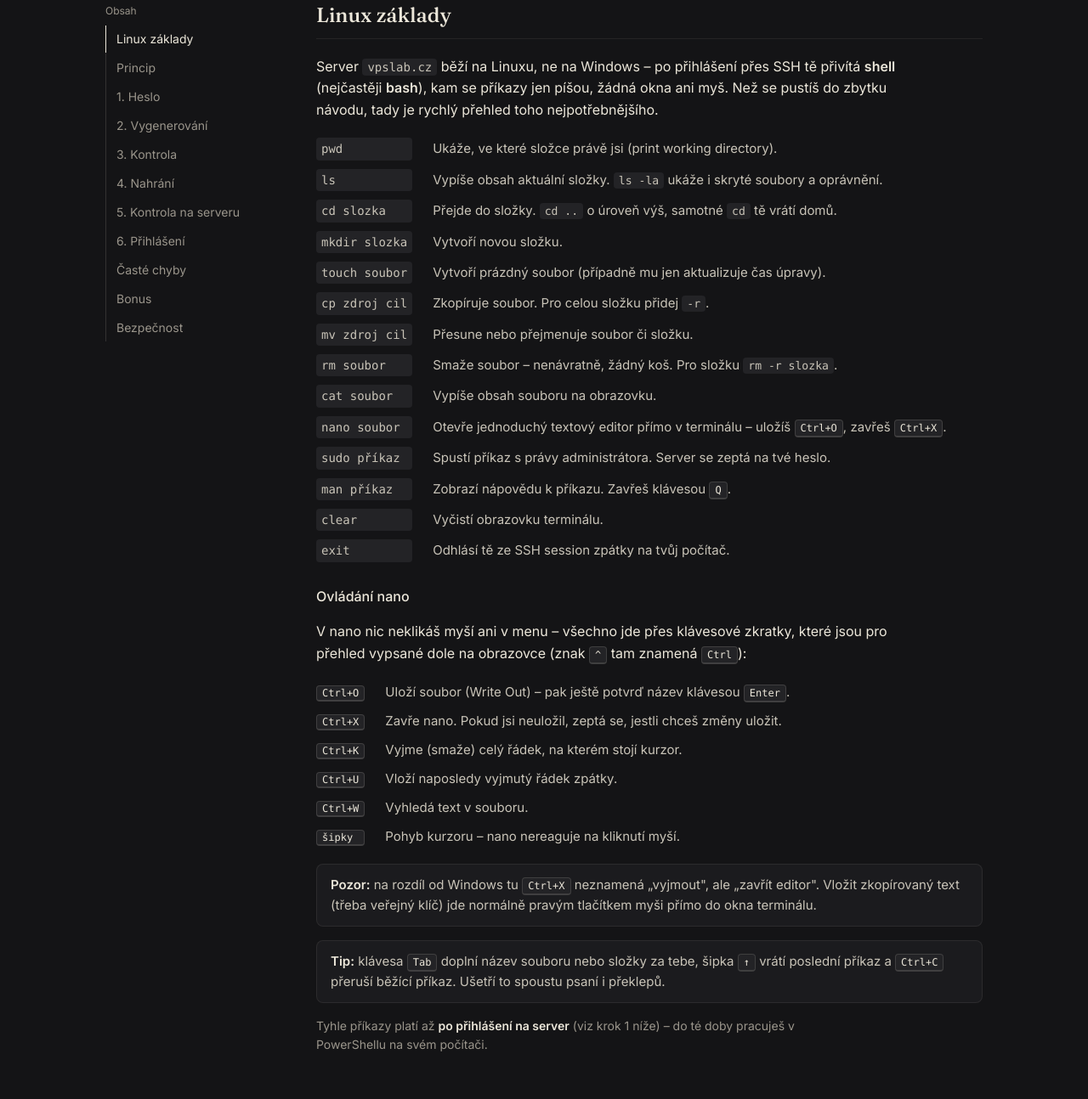
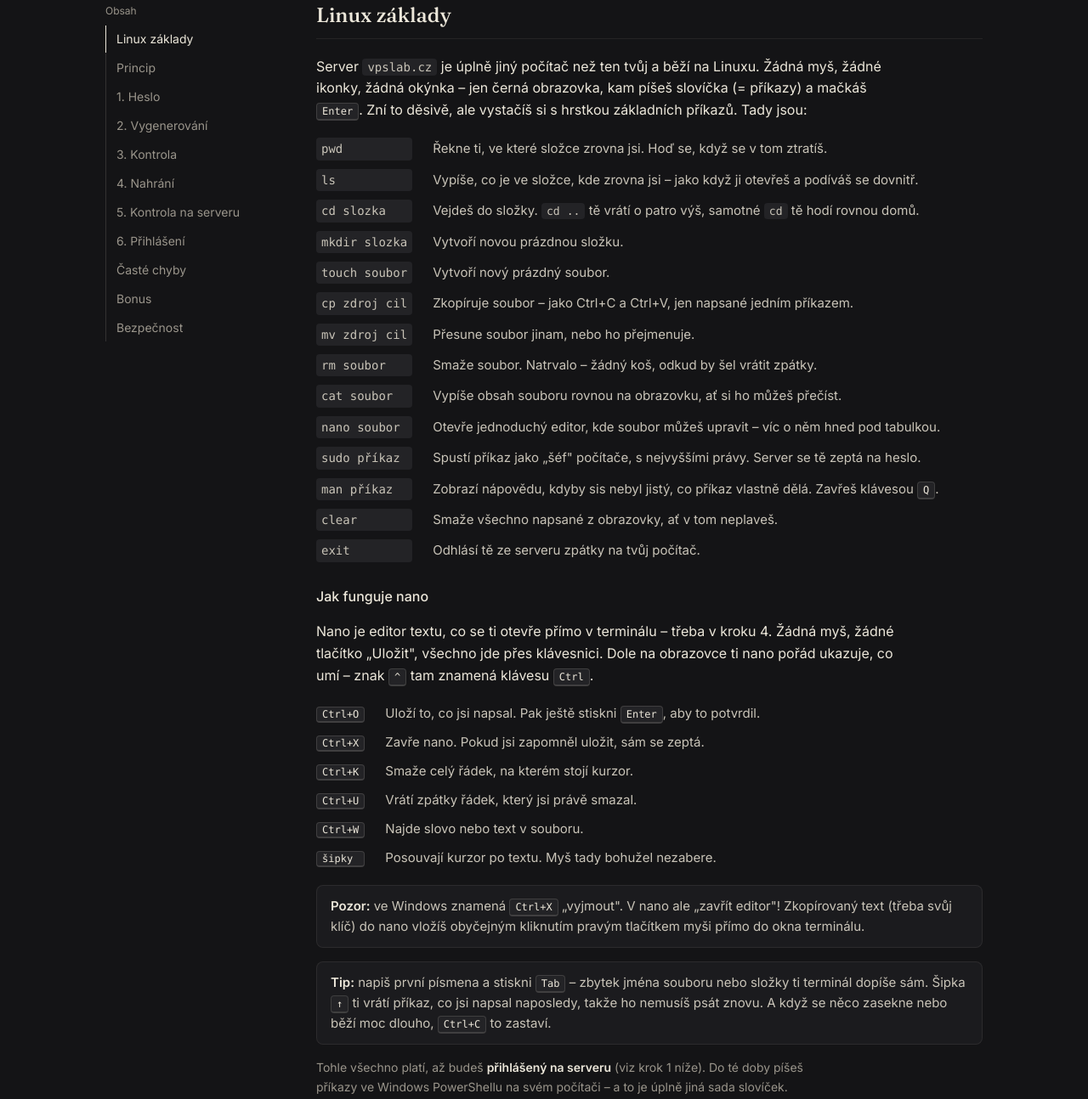
Before and after one commit to tomandesMSH/Readme-4-VPSLab, a plain HTML site: page SSHKeys.html in a window 1280 px wide. Shown: the part 533-1827 px from the top of the page at 85% size. Drawn offline with Linux system fonts and the light colour scheme.

Commit message:
Simplify Linux basics wording for total beginners
Shorter sentences, plain-language analogies, less jargon throughout
the command table and nano cheatsheet.

```diff
--- a/SSHKeys.html
+++ b/SSHKeys.html
@@ -553,40 +553,40 @@
 
     <section id="linux-zaklady">
       <h2>Linux základy</h2>
-      <p>Server <code class="path">vpslab.cz</code> běží na Linuxu, ne na Windows – po přihlášení přes SSH tě přivítá <strong>shell</strong> (nejčastěji <strong>bash</strong>), kam se příkazy jen píšou, žádná okna ani myš. Než se pustíš do zbytku návodu, tady je rychlý přehled toho nejpotřebnějšího.</p>
+      <p>Server <code class="path">vpslab.cz</code> je úplně jiný počítač než ten tvůj a běží na Linuxu. Žádná myš, žádné ikonky, žádná okýnka – jen černá obrazovka, kam píšeš slovíčka (= příkazy) a mačkáš <kbd>Enter</kbd>. Zní to děsivě, ale vystačíš si s hrstkou základních příkazů. Tady jsou:</p>
 
       <div class="cmd-table">
-        <code class="path">pwd</code><span>Ukáže, ve které složce právě jsi (print working directory).</span>
-        <code class="path">ls</code><span>Vypíše obsah aktuální složky. <code class="path">ls -la</code> ukáže i skryté soubory a oprávnění.</span>
-        <code class="path">cd slozka</code><span>Přejde do složky. <code class="path">cd ..</code> o úroveň výš, samotné <code class="path">cd</code> tě vrátí domů.</span>
-        <code class="path">mkdir slozka</code><span>Vytvoří novou složku.</span>
-        <code class="path">touch soubor</code><span>Vytvoří prázdný soubor (případně mu jen aktualizuje čas úpravy).</span>
-        <code class="path">cp zdroj cil</code><span>Zkopíruje soubor. Pro celou složku přidej <code class="path">-r</code>.</span>
-        <code class="path">mv zdroj cil</code><span>Přesune nebo přejmenuje soubor či složku.</span>
-        <code class="path">rm soubor</code><span>Smaže soubor – nenávratně, žádný koš. Pro složku <code class="path">rm -r slozka</code>.</span>
-        <code class="path">cat soubor</code><span>Vypíše obsah souboru na obrazovku.</span>
-        <code class="path">nano soubor</code><span>Otevře jednoduchý textový editor přímo v terminálu – uložíš <kbd>Ctrl+O</kbd>, zavřeš <kbd>Ctrl+X</kbd>.</span>
-        <code class="path">sudo příkaz</code><span>Spustí příkaz s právy administrátora. Server se zeptá na tvé heslo.</span>
-        <code class="path">man příkaz</code><span>Zobrazí nápovědu k příkazu. Zavřeš klávesou <kbd>Q</kbd>.</span>
-        <code class="path">clear</code><span>Vyčistí obrazovku terminálu.</span>
-        <code class="path">exit</code><span>Odhlásí tě ze SSH session zpátky na tvůj počítač.</span>
+        <code class="path">pwd</code><span>Řekne ti, ve které složce zrovna jsi. Hoď se, když se v tom ztratíš.</span>
+        <code class="path">ls</code><span>Vypíše, co je ve složce, kde zrovna jsi – jako když ji otevřeš a podíváš se dovnitř.</span>
+        <code class="path">cd slozka</code><span>Vejdeš do složky. <code class="path">cd ..</code> tě vrátí o patro výš, samotné <code class="path">cd</code> tě hodí rovnou domů.</span>
+        <code class="path">mkdir slozka</code><span>Vytvoří novou prázdnou složku.</span>
+        <code class="path">touch soubor</code><span>Vytvoří nový prázdný soubor.</span>
+        <code class="path">cp zdroj cil</code><span>Zkopíruje soubor – jako Ctrl+C a Ctrl+V, jen napsané jedním příkazem.</span>
+        <code class="path">mv zdroj cil</code><span>Přesune soubor jinam, nebo ho přejmenuje.</span>
+        <code class="path">rm soubor</code><span>Smaže soubor. Natrvalo – žádný koš, odkud by šel vrátit zpátky.</span>
+        <code class="path">cat soubor</code><span>Vypíše obsah souboru rovnou na obrazovku, ať si ho můžeš přečíst.</span>
+        <code class="path">nano soubor</code><span>Otevře jednoduchý editor, kde soubor můžeš upravit – víc o něm hned pod tabulkou.</span>
+        <code class="path">sudo příkaz</code><span>Spustí příkaz jako „šéf" počítače, s nejvyššími právy. Server se tě zeptá na heslo.</span>
+        <code class="path">man příkaz</code><span>Zobrazí nápovědu, kdyby sis nebyl jistý, co příkaz vlastně dělá. Zavřeš klávesou <kbd>Q</kbd>.</span>
+        <code class="path">clear</code><span>Smaže všechno napsané z obrazovky, ať v tom neplaveš.</span>
+        <code class="path">exit</code><span>Odhlásí tě ze serveru zpátky na tvůj počítač.</span>
       </div>
 
-      <h3 style="font-family:var(--sans); font-weight:500; font-size:16px; margin:28px 0 12px;">Ovládání nano</h3>
-      <p>V nano nic neklikáš myší ani v menu – všechno jde přes klávesové zkratky, které jsou pro přehled vypsané dole na obrazovce (znak <kbd>^</kbd> tam znamená <kbd>Ctrl</kbd>):</p>
+      <h3 style="font-family:var(--sans); font-weight:500; font-size:16px; margin:28px 0 12px;">Jak funguje nano</h3>
+      <p>Nano je editor textu, co se ti otevře přímo v terminálu – třeba v kroku 4. Žádná myš, žádné tlačítko „Uložit", všechno jde přes klávesnici. Dole na obrazovce ti nano pořád ukazuje, co umí – znak <kbd>^</kbd> tam znamená klávesu <kbd>Ctrl</kbd>.</p>
       <div class="cmd-table">
-        <kbd>Ctrl+O</kbd><span>Uloží soubor (Write Out) – pak ještě potvrď název klávesou <kbd>Enter</kbd>.</span>
-        <kbd>Ctrl+X</kbd><span>Zavře nano. Pokud jsi neuložil, zeptá se, jestli chceš změny uložit.</span>
-        <kbd>Ctrl+K</kbd><span>Vyjme (smaže) celý řádek, na kterém stojí kurzor.</span>
-        <kbd>Ctrl+U</kbd><span>Vloží naposledy vyjmutý řádek zpátky.</span>
-        <kbd>Ctrl+W</kbd><span>Vyhledá text v souboru.</span>
-        <kbd>šipky</kbd><span>Pohyb kurzoru – nano nereaguje na kliknutí myší.</span>
+        <kbd>Ctrl+O</kbd><span>Uloží to, co jsi napsal. Pak ještě stiskni <kbd>Enter</kbd>, aby to potvrdil.</span>
+        <kbd>Ctrl+X</kbd><span>Zavře nano. Pokud jsi zapomněl uložit, sám se zeptá.</span>
+        <kbd>Ctrl+K</kbd><span>Smaže celý řádek, na kterém stojí kurzor.</span>
+        <kbd>Ctrl+U</kbd><span>Vrátí zpátky řádek, který jsi právě smazal.</span>
+        <kbd>Ctrl+W</kbd><span>Najde slovo nebo text v souboru.</span>
+        <kbd>šipky</kbd><span>Posouvají kurzor po textu. Myš tady bohužel nezabere.</span>
       </div>
-      <div class="callout"><strong>Pozor:</strong> na rozdíl od Windows tu <kbd>Ctrl+X</kbd> neznamená „vyjmout", ale „zavřít editor". Vložit zkopírovaný text (třeba veřejný klíč) jde normálně pravým tlačítkem myši přímo do okna terminálu.</div>
+      <div class="callout"><strong>Pozor:</strong> ve Windows znamená <kbd>Ctrl+X</kbd> „vyjmout". V nano ale „zavřít editor"! Zkopírovaný text (třeba svůj klíč) do nano vložíš obyčejným kliknutím pravým tlačítkem myši přímo do okna terminálu.</div>
 
-      <div class="callout"><strong>Tip:</strong> klávesa <kbd>Tab</kbd> doplní název souboru nebo složky za tebe, šipka <kbd>↑</kbd> vrátí poslední příkaz a <kbd>Ctrl+C</kbd> přeruší běžící příkaz. Ušetří to spoustu psaní i překlepů.</div>
+      <div class="callout"><strong>Tip:</strong> napiš první písmena a stiskni <kbd>Tab</kbd> – zbytek jména souboru nebo složky ti terminál dopíše sám. Šipka <kbd>↑</kbd> ti vrátí příkaz, co jsi napsal naposledy, takže ho nemusíš psát znovu. A když se něco zasekne nebo běží moc dlouho, <kbd>Ctrl+C</kbd> to zastaví.</div>
 
-      <p class="aside">Tyhle příkazy platí až <strong>po přihlášení na server</strong> (viz krok 1 níže) – do té doby pracuješ v PowerShellu na svém počítači.</p>
+      <p class="aside">Tohle všechno platí, až budeš <strong>přihlášený na serveru</strong> (viz krok 1 níže). Do té doby píšeš příkazy ve Windows PowerShellu na svém počítači – a to je úplně jiná sada slovíček.</p>
     </section>
 
     <section id="princip">
```
